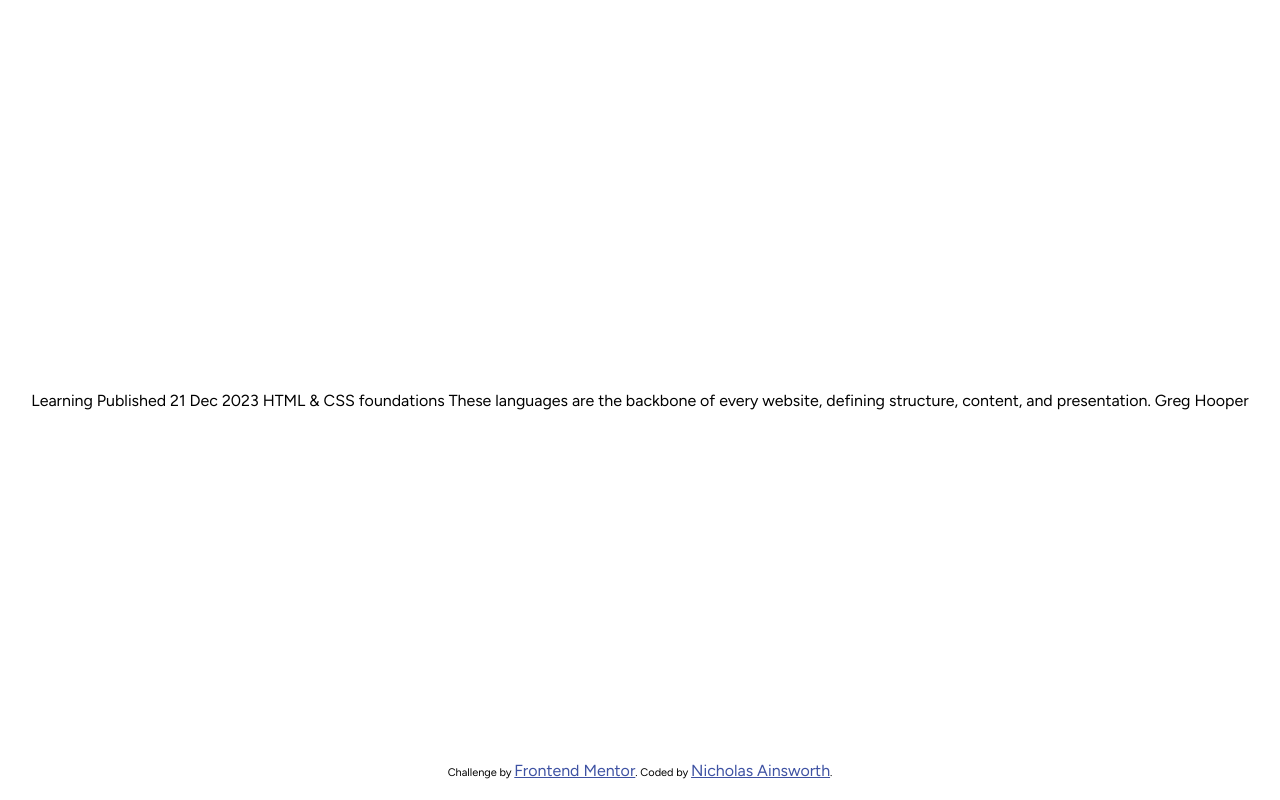
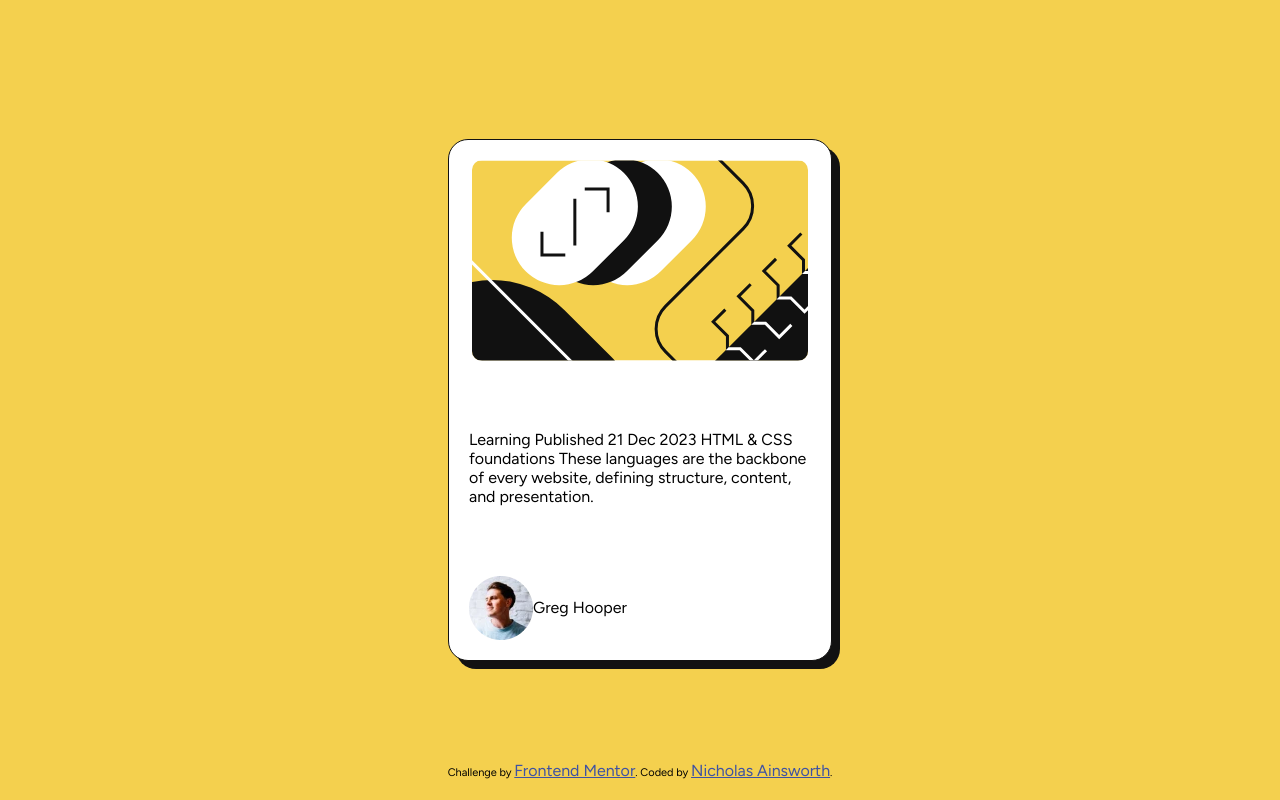
Before and after one commit to nainsworth/blog-preview-card, a plain HTML site: page index.html in a window 1280 px wide. Drawn offline with Linux system fonts and the light colour scheme.

Commit message:
Created card and added in content

```diff
--- a/index.html
+++ b/index.html
@@ -46,12 +46,41 @@
       }
 
       body {
-        background-color: var(--light-gray);
+        background-color: var(--yellow);
         display: flex;
-        flex-direction: column;
         justify-content: center;
         align-items: center;
         min-height: 100vh;
+      }
+
+      .card {
+        width: 384px;
+        height: 522px;
+        background-color: var(--white);
+        border-radius: 20px;
+        border: 1px solid var(--black);
+        box-shadow: 8px 8px var(--black);
+        display: flex;
+        flex-direction: column;
+        justify-content: space-between;
+        align-items: center;
+        padding: 20px;
+      }
+
+      .blog-img {
+        border-radius: 10px;
+        /* width: 336px; */
+      }
+
+      .author {
+        align-self: start;
+        display: flex;
+        align-items: center;
+      }
+
+      .author-img {
+        /* width: 32px;
+        height: 32px; */
       }
 
       .attribution {
@@ -66,13 +95,29 @@
     </style>
   </head>
   <body>
-    Learning Published 21 Dec 2023 HTML & CSS foundations These languages are
-    the backbone of every website, defining structure, content, and
-    presentation. Greg Hooper
+    <div class="card">
+      <img
+        class="blog-img"
+        src="./assets/images/illustration-article.svg"
+        alt="Blog Image"
+      />
+      <div class="content">
+        Learning Published 21 Dec 2023 HTML & CSS foundations These languages
+        are the backbone of every website, defining structure, content, and
+        presentation.
+      </div>
+      <div class="author">
+        <img src="./assets/images/image-avatar.webp" alt="Author Image" />
+        <p>Greg Hooper</p>
+      </div>
+    </div>
 
     <div class="attribution">
       Challenge by
-      <a href="https://www.frontendmentor.io?ref=challenge" target="_blank"
+      <a
+        class="author-img"
+        href="https://www.frontendmentor.io?ref=challenge"
+        target="_blank"
         >Frontend Mentor</a
       >. Coded by <a href="#">Nicholas Ainsworth</a>.
     </div>
```
